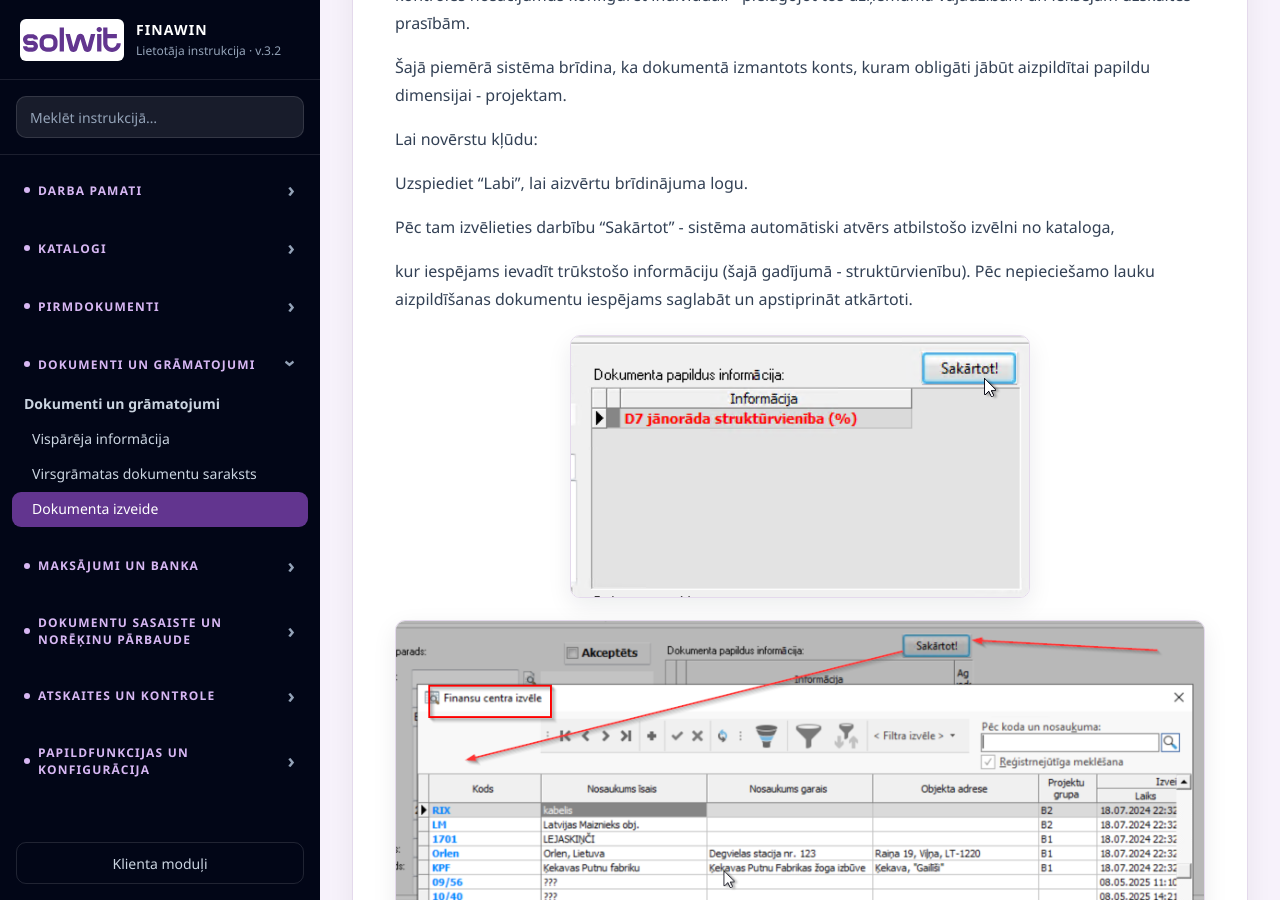
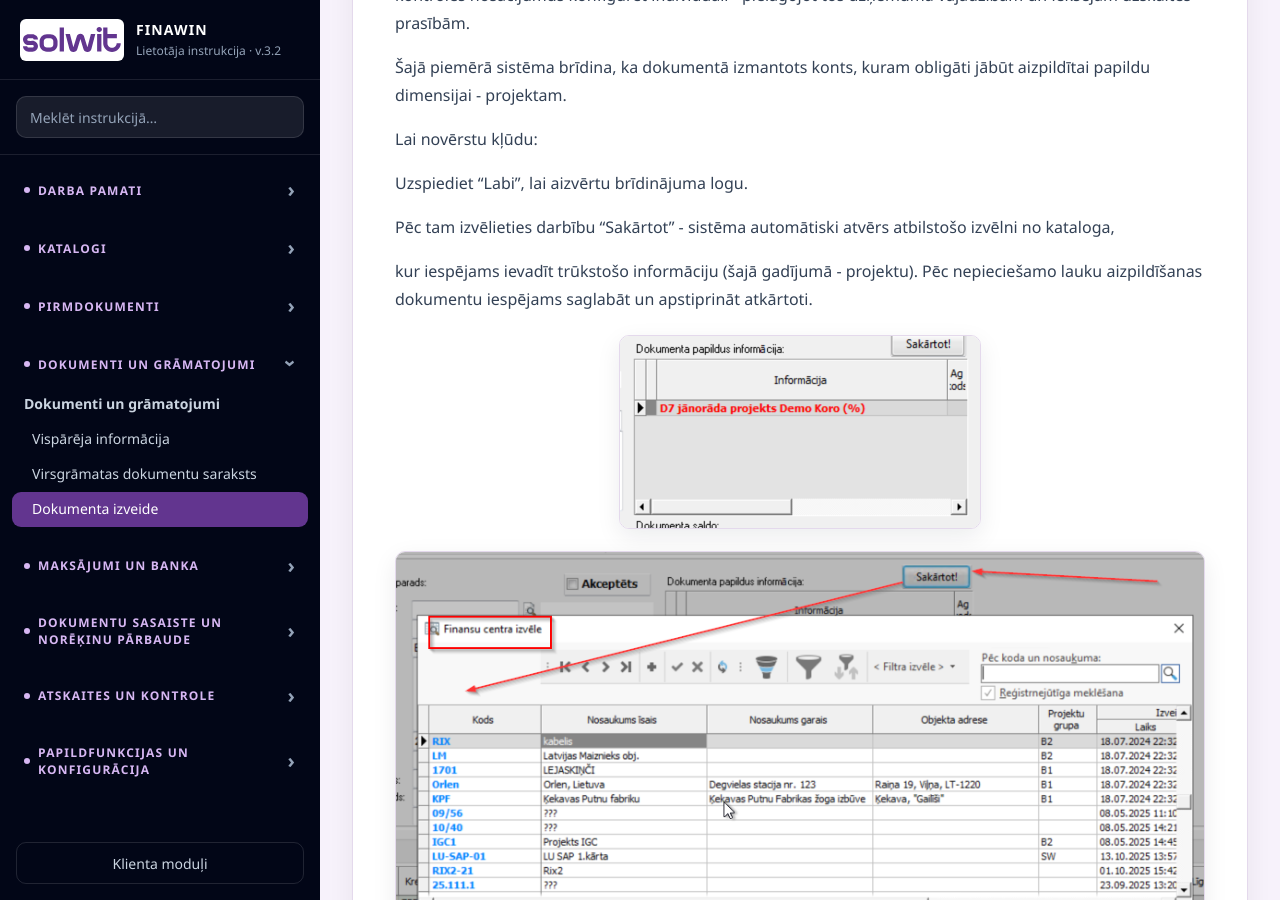
Before and after one commit to cymmtrwqp8-ctrl/finawin-instrukcija1, a Jekyll site: the page built from _docs/055-dokumenti-dokumenta-izveide.md, in a window 1280 px wide and 900 px high, scrolled down 4438 px. Built offline with Jekyll 4.4.1, drawn with Linux system fonts in a browser that asks for light colours.

Commit message:
Correct project dimension description and replace general ledger warning screenshot

```diff
--- a/_docs/055-dokumenti-dokumenta-izveide.md
+++ b/_docs/055-dokumenti-dokumenta-izveide.md
@@ -94,7 +94,7 @@ Uzspiediet “Labi”, lai aizvērtu brīdinājuma logu.
 
 Pēc tam izvēlieties darbību “Sakārtot” - sistēma automātiski atvērs atbilstošo izvēlni no kataloga,
 
-kur iespējams ievadīt trūkstošo informāciju (šajā gadījumā - struktūrvienību). Pēc nepieciešamo lauku aizpildīšanas dokumentu iespējams saglabāt un apstiprināt atkārtoti.
+kur iespējams ievadīt trūkstošo informāciju (šajā gadījumā - projektu). Pēc nepieciešamo lauku aizpildīšanas dokumentu iespējams saglabāt un apstiprināt atkārtoti.
 
 <img src="{{ site.baseurl }}/assets/images/instr-20261022/image20.png" alt="Virsgrāmatas dokumenta izveides piemērs" />
 
```
Also changed, not shown: assets/images/instr-20261022/image20.png.
